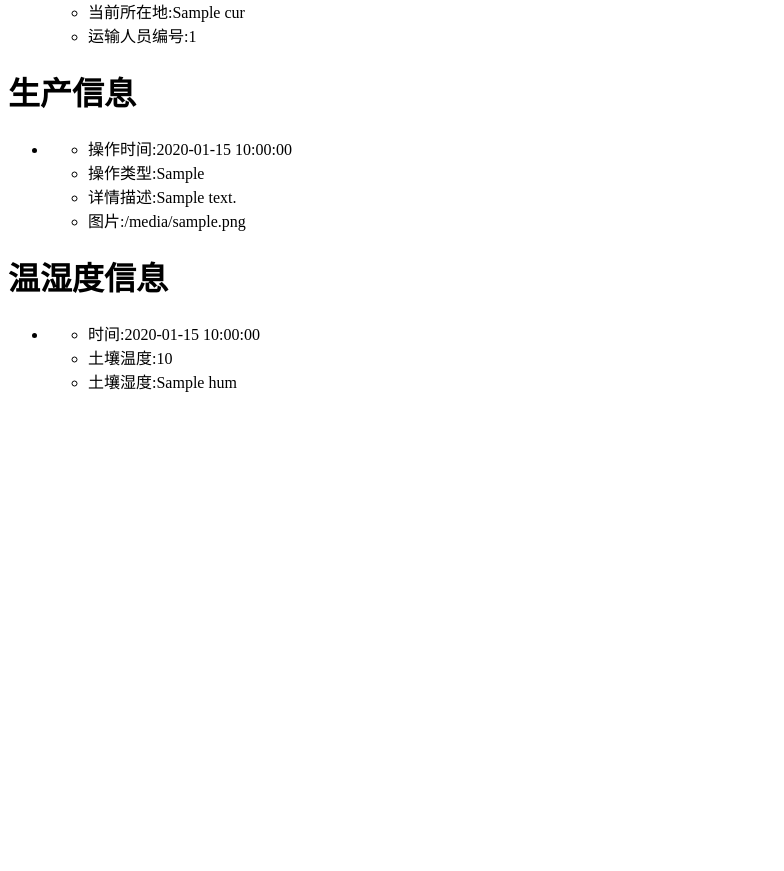
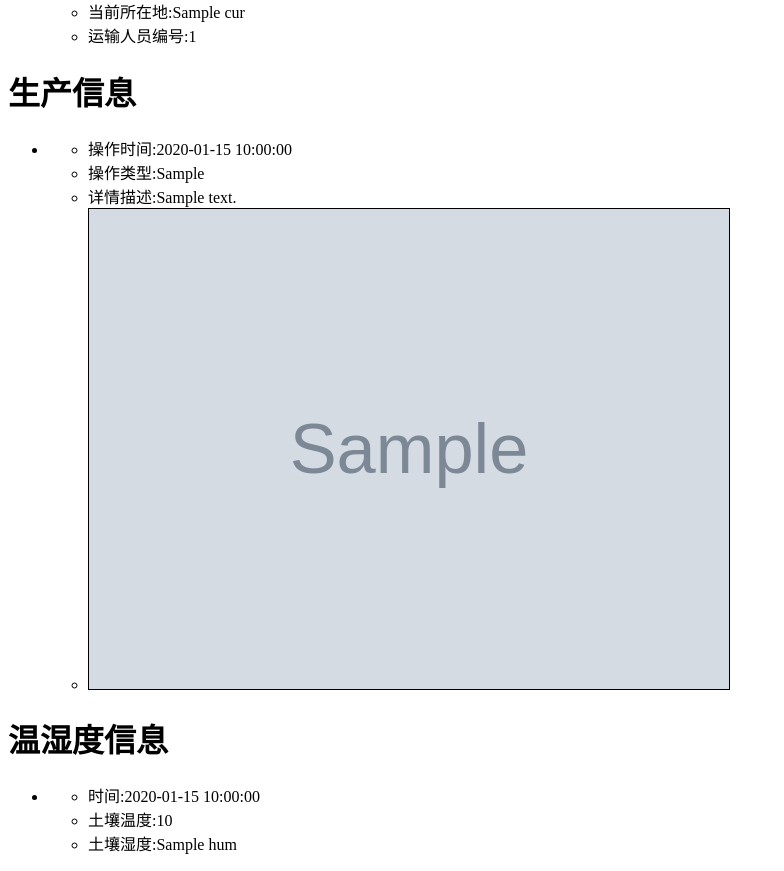
Before and after one commit to carolin-violet/trace_system, a Flask app: template src/templates/detail.html in a window 1280 px wide. Shown: the part 371-1242 px from the top of the page, without its empty margins (0-784 px from the left). Before the commit the page ends 763 px from the top, so only its background shows below. Run offline with Flask 2, Linux system fonts and the light colour scheme; the template is opened without the code that fills it: most values are stand-ins (such as "Sample title", 1, 10 or a date in 2020); grey boxes marked "Sample" are stand-in pictures.

Commit message:
差不多凑合用

```diff
--- a/src/templates/detail.html
+++ b/src/templates/detail.html
@@ -3,6 +3,17 @@
 <head>
     <meta charset="UTF-8">
     <title>Title</title>
+
+    <style>
+        img{
+            width: 50vw;
+            height: auto;
+            border: black 1px solid;
+            background-color: darkgrey;
+            object-fit: cover;
+            object-position: 50% 20%;
+        }
+    </style>
 </head>
 <body>
 <div>
@@ -40,7 +51,7 @@
                     <li>操作时间:{{ item['op_time'] }}</li>
                     <li>操作类型:{{ item['op_type'] }}</li>
                     <li>详情描述:{{ item['description'] }}</li>
-                    <li>图片:{{ item['img'] }}</li>
+                    <li><img src={{ item['img'] }} alt=""></li>
                 </ul>
             </li>
         {% endfor %}
@@ -61,5 +72,6 @@
     </ul>
 </div>
 </body>
-
+<script>
+</script>
 </html>
```
